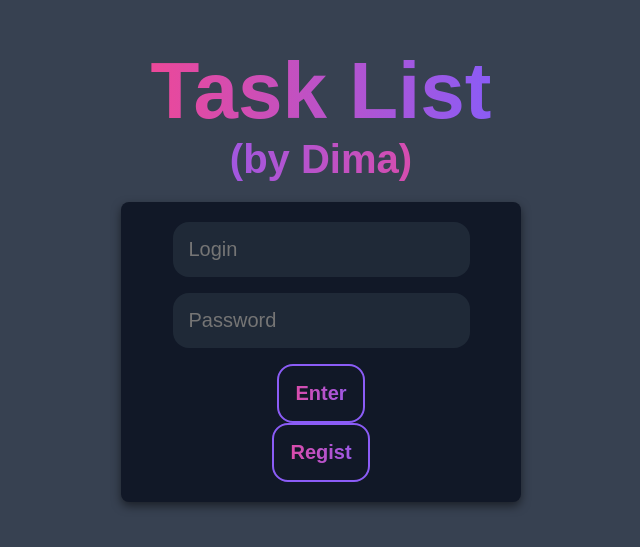
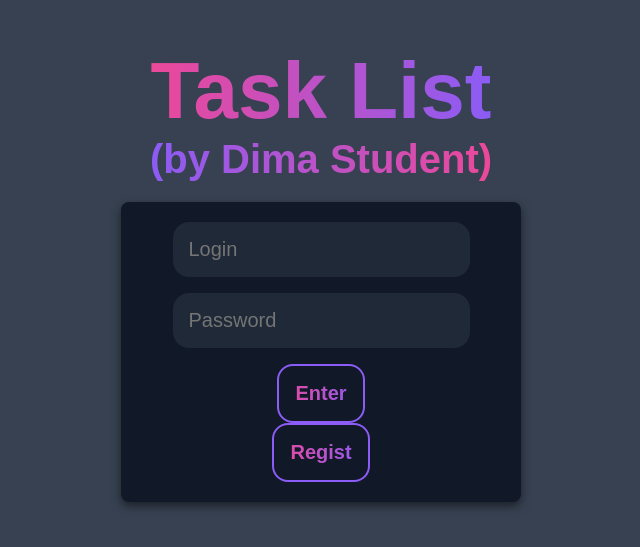
Before and after one commit to Student162009/Task-list2.0, a website: page public/index.html in a window 1280 px wide. Shown: the part 127-674 px from the top of the page, without its empty margins (319-959 px from the left). Drawn offline with Linux system fonts and the light colour scheme.

Commit message:
Update index.html

```diff
--- a/public/index.html
+++ b/public/index.html
@@ -15,7 +15,7 @@
         <div class="flex-container">
             <div class="head">
                 <h1>Task List</h1>
-                <h3>(by Dima)</h3>
+                <h3>(by Dima Student)</h3>
             </div>
             <div class="enter">
                 <input type="text" id="Login" placeholder="Login"/>
```
